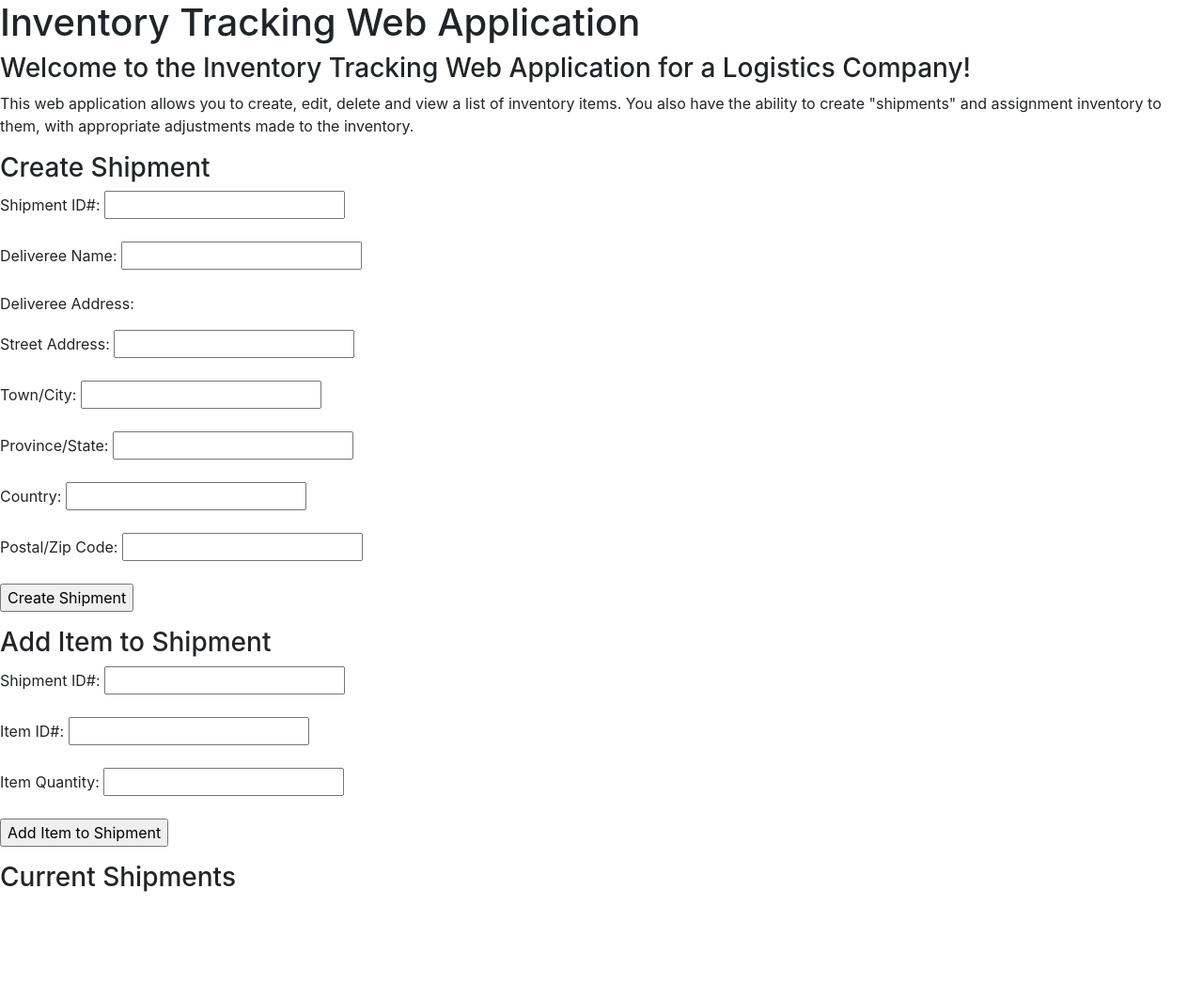
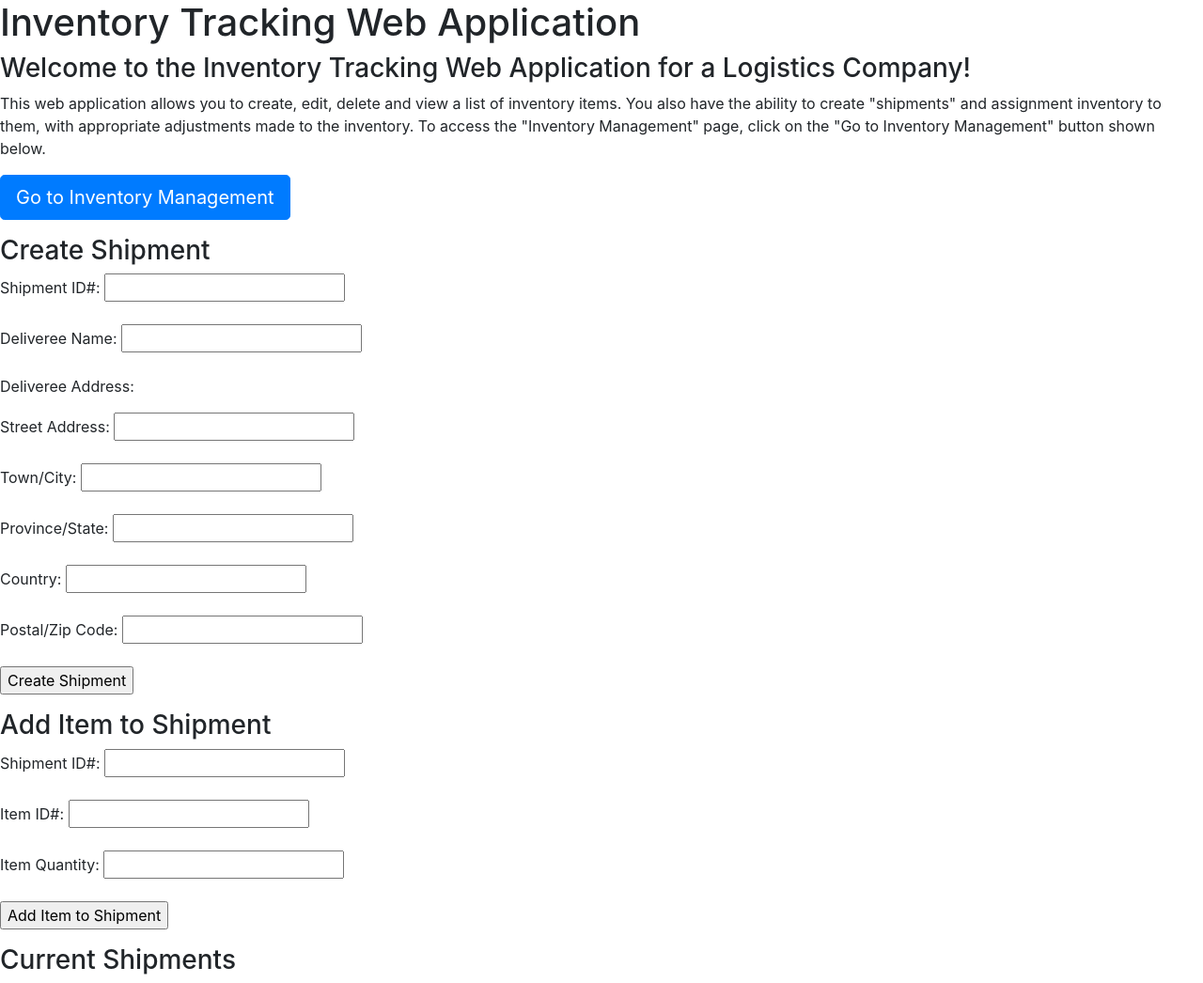
Before and after one commit to Nathaniel-Hu/FSWD-Python, a Flask app: page /shipments/ in a window 1280 px wide. Shown: the part 56-1102 px from the top of the page at 94% size. Before the commit the page ends 1005 px from the top, so only its background shows below. Run offline with Flask 2, Linux system fonts and the light colour scheme; data that the repository does not hold is empty.

Commit message:
extended top level page description, added Go To Inventory Management page button

```diff
--- a/Frontend/Templates/shipments.html
+++ b/Frontend/Templates/shipments.html
@@ -11,9 +11,12 @@
 <div>
 <h3>Welcome to the Inventory Tracking Web Application for a Logistics Company!</h3>
 <p>This web application allows you to create, edit, delete and view a list of inventory items. You also have the ability
-to create "shipments" and assignment inventory to them, with appropriate adjustments made to the inventory.</p>
+    to create "shipments" and assignment inventory to them, with appropriate adjustments made to the inventory. To
+    access the "Inventory Management" page, click on the "Go to Inventory Management" button shown below.</p>
+    <button type="button" class="btn btn-primary btn-lg" onclick="window.location.href='/inventory';">Go to Inventory Management</button></p>
 </div>
 
+<div>
     {% with messages = get_flashed_messages() %}
         {% if messages %}
             {% for msg in messages %}
@@ -21,6 +24,7 @@ to create "shipments" and assignment inventory to them, with appropriate adjustm
             {% endfor %}
         {% endif %}
     {% endwith %}
+</div>
 
 <div>
     <h3>Create Shipment</h3>
```
Lines whose indentation alone changed are shown as unchanged.
